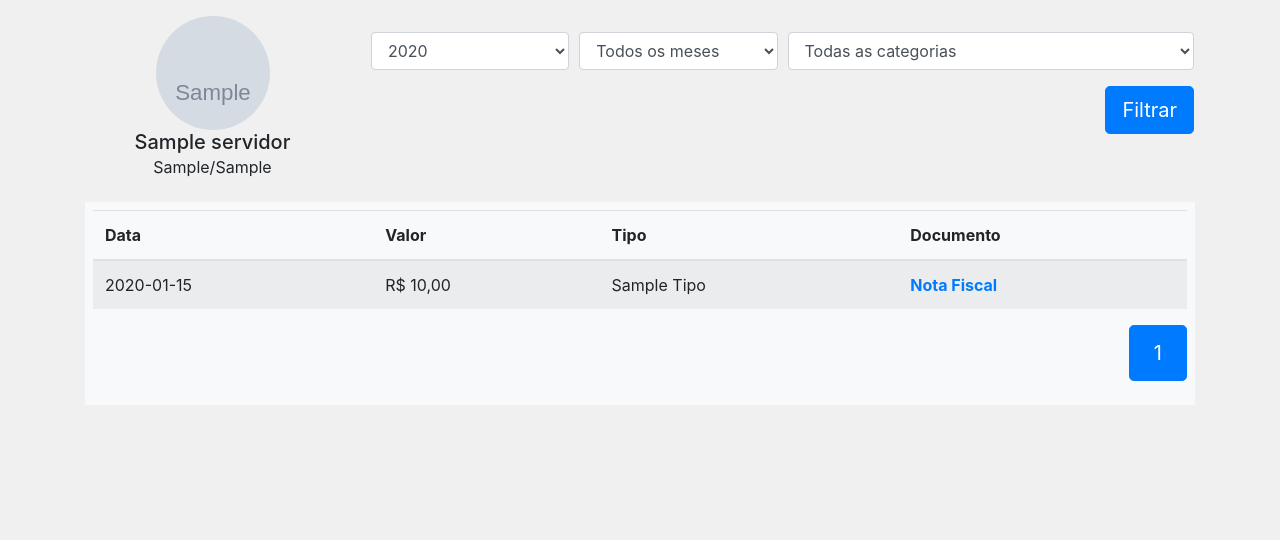
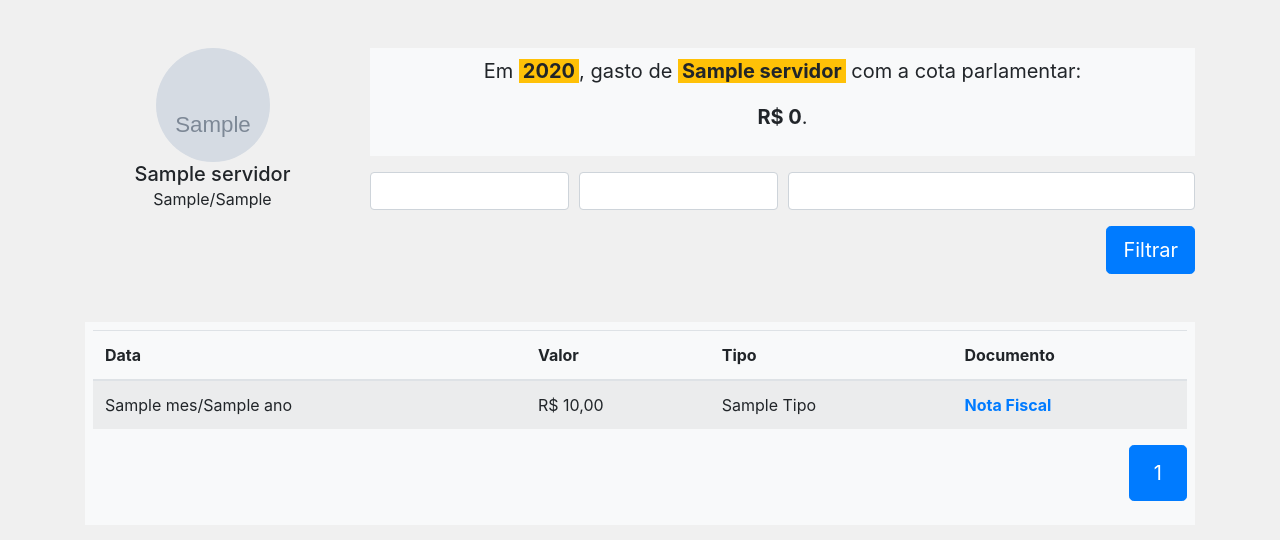
Before and after one commit to gacheiro/Gastos-dos-Politicos, a Flask app: template app/templates/pages/show.html in a window 1280 px wide. Shown: the part 73-613 px from the top of the page. Run offline with Flask 2, Linux system fonts and the light colour scheme; tables that the repository leaves empty hold one stand-in row (values such as "Sample post"); the template is opened without the code that fills it: values that come from a table or form of the project are taken from there, most other values are stand-ins (such as "Sample title", 1, 10 or a date in 2020); grey boxes marked "Sample" are stand-in pictures; form fields are guessed from the names that the template uses; some libraries are stand-ins or nearby versions.

Commit message:
Melhorando a página do parlamentar

```diff
--- a/app/models.py
+++ b/app/models.py
@@ -10,6 +10,16 @@
     uf = db.Column(db.String(2), nullable=False)
     legislatura = db.Column(db.Integer, nullable=False)
     url_foto = db.Column(db.String(250), nullable=True)
+
+    def total_gasto(self, ano, mes=None):
+        """Retorna o total gasto de no `ano` e `mes` especificados.
+        Se `não` for especificado, então considera todos os meses."""
+        query = db.session.query(func.sum(Despesa.valor)) \
+                          .filter_by(servidor=self, ano=ano)
+        if mes is not None:
+            query = query.filter_by(mes=mes)
+        (total,) = query.first()
+        return total
 
     def despesas(self, ano=None, mes=None):
         """Retorna uma query com  despesas do parlamentar
--- a/app/templates/pages/_filter_show.html
+++ /dev/null
@@ -1,22 +0,0 @@
-<form action="#" method="POST">
-  <div class="form-row">
-    <div class="col form-group">
-      <select id="inputAno" class="form-control">
-        <option selected>2020</option>
-      </select>
-    </div>
-    <div class="col form-group">
-      <select id="inputMes" class="form-control">
-        <option selected>Todos os meses</option>
-      </select>
-    </div>
-    <div class="col-sm-6 form-group">
-      <select id="inputCat" class="form-control">
-        <option selected><small>Todas as categorias</small></option>
-      </select>
-    </div>
-  </div>
-  <div class="text-right">
-    <button type="submit" class="btn btn-primary btn-lg">Filtrar</button>
-  </div>
-</form>
--- /dev/null
+++ b/app/templates/pages/_filter_show_form.html
@@ -0,0 +1,17 @@
+<form action="{{ url_for('pages.show', id=parlamentar.id) }}" method="POST">
+  <div class="form-row">
+    {{ form.csrf_token }}
+    <div class="col form-group">
+      {{ form.ano(class="form-control") }}
+    </div>
+    <div class="col form-group">
+      {{ form.mes(class="form-control") }}
+    </div>
+    <div class="col-sm-6 form-group">
+      {{ form.tipo(class="form-control") }}
+    </div>
+  </div>
+  <div class="text-right">
+    <button type="submit" class="btn btn-primary btn-lg">Filtrar</button>
+  </div>
+</form>
--- /dev/null
+++ b/app/templates/pages/_show_stats.html
@@ -0,0 +1,12 @@
+{% set ano = request.args.get("ano", 2020) %}
+{% set mes = request.args.get("mes") %}
+
+<div class="text-center" style="font-size: 1.25rem;">
+  <p>Em <span class="bg-warning px-1"><strong>
+    {%- if mes %}
+      {{ mes }}/
+    {%- endif -%}
+    {{ ano }}</strong></span>,
+    gasto de <span class="bg-warning px-1"><strong>{{ parlamentar.nome }}</strong></span> com a cota parlamentar:</p>
+  <p><strong>R$ {{ parlamentar.total_gasto(ano, mes)|int }}</strong>.</p>
+</div>
--- a/app/templates/pages/show.html
+++ b/app/templates/pages/show.html
@@ -2,7 +2,7 @@
 {% from "shared/macros.html" import despesa, paginacao, navegacao %}
 
 {% block content %}
-  <section class="row my-3">
+  <section class="row my-5">
     <div class="col-md-3">
       <div class="rounded-circle"
         style="width: 114px; height: 114px; overflow: hidden; margin-left: auto; margin-right: auto;">
@@ -15,8 +15,11 @@
         </h5>
       </span>
     </div>
-    <div class="col-md-9 p-3">
-      {% include "pages/_filter_show.html" %}
+    <div class="col-md-9">
+      <div class="mb-3 p-2 bg-light">
+        {% include "pages/_show_stats.html" %}
+      </div>
+      {% include "pages/_filter_show_form.html" %}
     </div>
   </section>
 
@@ -29,7 +32,7 @@
         <tbody>
         {%- for desp in pagination.items %}
           <tr id="{{ desp.id }}">
-            <td>{{ desp.data.strftime("%d/%m/%Y") }}</td>
+            <td>{{ desp.mes }}/{{ desp.ano }}</td>
               <td>{{ "R$ {:.2f}".format(desp.valor).replace('.', ',') }}</td>
             <td>{{ desp.tipo|title }}</td>
             <td>
--- a/config.py
+++ b/config.py
@@ -7,7 +7,7 @@
 class Config:
     DEBUG = False
     TESTING = False
-    APP_SECRET = os.environ["APP_SECRET"]
+    SECRET_KEY = os.environ["SECRET_KEY"]
     SQLALCHEMY_DATABASE_URI = os.environ["DATABASE_URL"]
     SQLALCHEMY_TRACK_MODIFICATIONS = False
 
```
Also changed, not shown: app/web/forms.py (added, +15 -0 lines), app/web/pages.py (+21 -8 lines), setup.py (+8 -9 lines), 1 other file.
